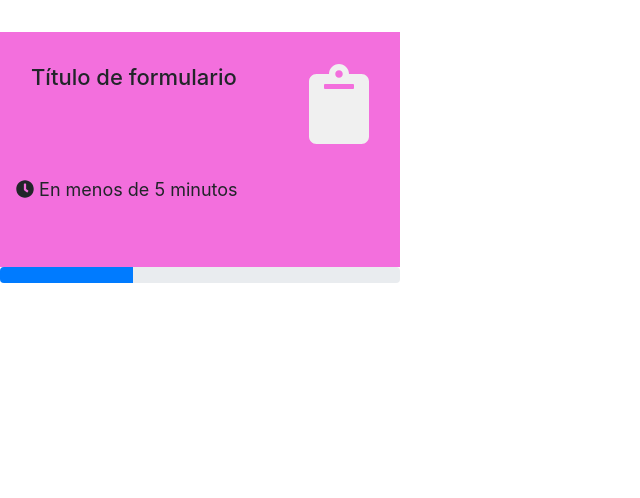
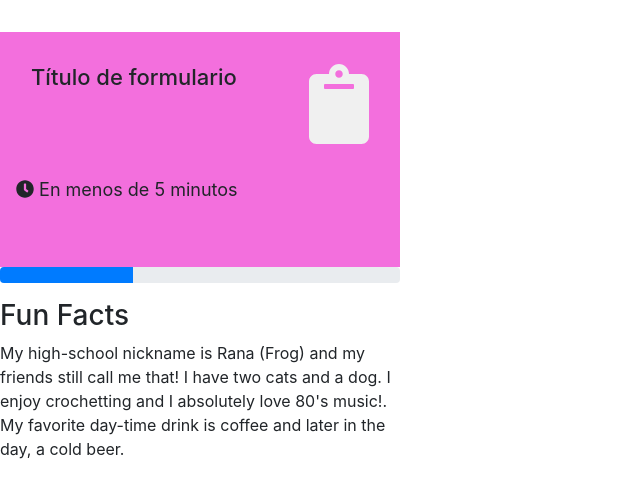
Before and after one commit to anacem1977/ali-mx-challenge, a React (Create React App) app: page / in a window 1280 px wide. Shown: the top 498 px of the page, without its empty margins (0-640 px from the left). Built offline with nearby package versions, Linux system fonts and the light colour scheme; no server answers.

Commit message:
added random user picture

```diff
--- a/src/App.js
+++ b/src/App.js
@@ -2,8 +2,10 @@ import React, { Component } from "react";
 import axios from 'axios';
 import { Route, Link } from "react-router-dom";
 import './App.css';
+
+import Nombre from "./components/nombre"
+
 import "bootstrap/dist/css/bootstrap.min.css"
-
 import ProgressBar from "react-bootstrap/ProgressBar";
 
 import { library } from "@fortawesome/fontawesome-svg-core";
@@ -16,10 +18,22 @@ class App extends Component {
   constructor(props) {
     super(props);
     this.state = {
-
+      userPic:"",
+      pictureLoaded: false
     }
   }
+
+  componentDidMount = async () => {
+    const user = await axios.get("https://randomuser.me/api/");
+    console.log(user.data.results[0].picture)
+    this.setState({
+      userPic: user.data.results[0].picture.large,
+      pictureLoaded: true
+    })
+  }
+
   render () {
+    console.log(this.state.userPic)
   return (
     <div className="App">
       <header>
@@ -33,6 +47,12 @@ class App extends Component {
         </p>
       </header>
       <ProgressBar now={33.3}/>
+      <section>
+        {this.state.pictureLoaded ? <img src={this.state.userPic} alt="user picture"></img> : <p></p>}
+
+      </section>
+
+      <Route path="/" render= {(props) => ( <Nombre/>)} />
     </div>
   );
 }
--- a/src/components/nombre.js
+++ b/src/components/nombre.js
@@ -0,0 +1,20 @@
+import React, {Component} from 'react';
+
+class Nombre extends Component {
+
+
+render () {
+    return (
+        <div className="subtitle">
+            <div>
+                <h3>Fun Facts</h3>
+                <p>My high-school nickname is Rana (Frog) and my friends still call me that! I have two cats and a dog. I enjoy crochetting and I absolutely love 80's music!. My favorite day-time drink is coffee and later in the day, a cold beer.</p>
+            </div>
+
+        </div>
+
+    )
+}
+}
+
+export default Nombre
--- a/src/index.js
+++ b/src/index.js
@@ -3,10 +3,13 @@ import ReactDOM from 'react-dom';
 import './index.css';
 import App from './App';
 import reportWebVitals from './reportWebVitals';
+import { BrowserRouter as Router } from "react-router-dom";
 
 ReactDOM.render(
   <React.StrictMode>
+    <Router>
     <App />
+    </Router>
   </React.StrictMode>,
   document.getElementById('root')
 );
```
